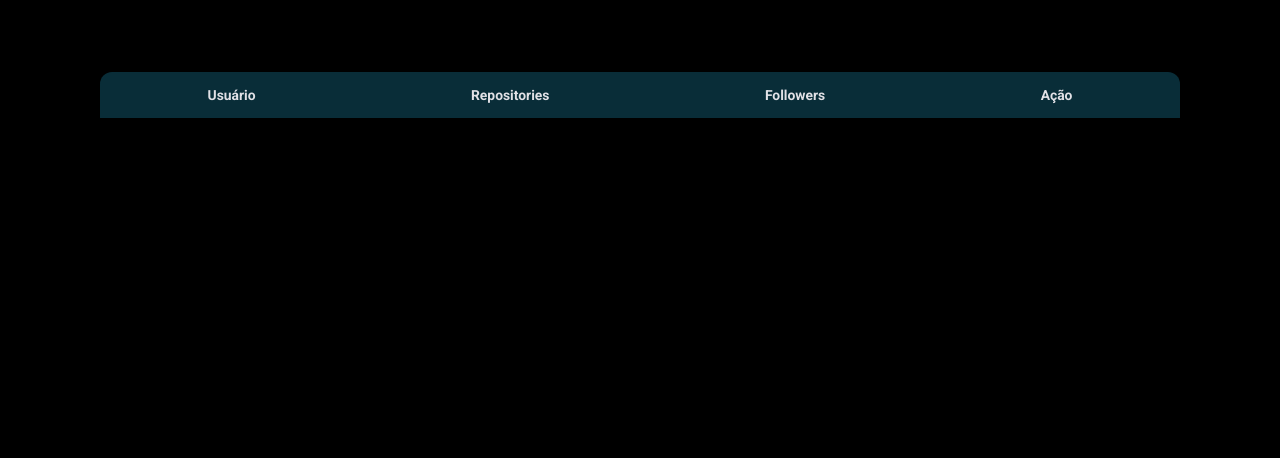
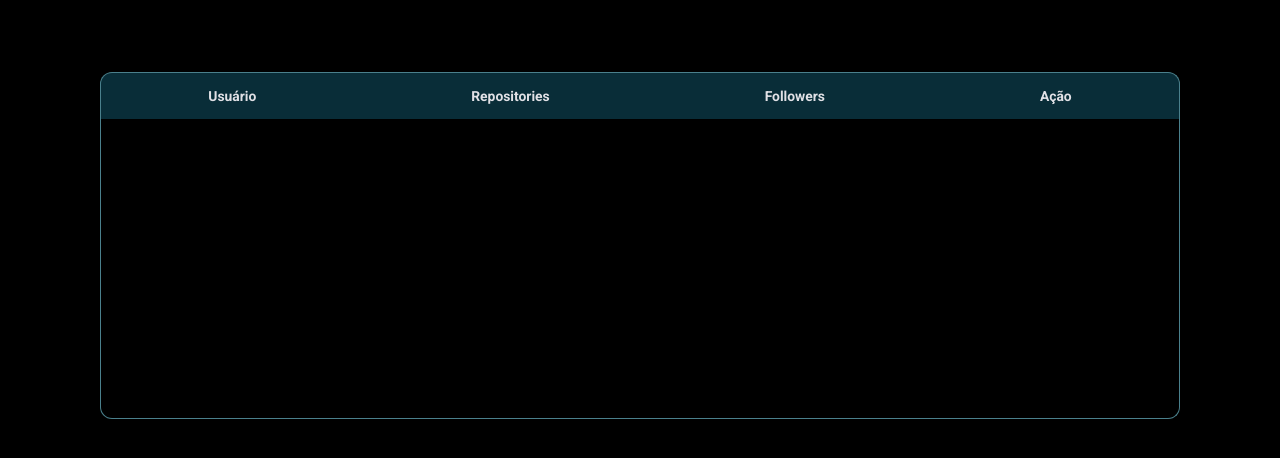
Before and after one commit to lauuh89/GitFav---Stage-6, a plain HTML site: page index.html in a window 1280 px wide. Shown: the part 196-654 px from the top of the page. Drawn offline with Linux system fonts and the light colour scheme.

Commit message:
Add border on table

```diff
--- a/style.css
+++ b/style.css
@@ -19,21 +19,19 @@
 }
 
 ::-webkit-scrollbar {
-  width: 8px;
+  width: 5px;
+  transform: translateX(-20px);
 }
 
-::-webkit-scrollbar-track {
-  background: var(--scroll-background);
-  border-radius: 0 0 8px 0;
-}
+
 
 ::-webkit-scrollbar-thumb {
-  background: var(--scroll-color);
+  background: rgba(74, 128, 140, 1);
   border-radius: 8px;
 }
 
 ::-webkit-scrollbar-thumb:hover {
-  background: var(--scroll-color-hover);
+  background: rgb(49, 84, 92);
 }
 
 body {
@@ -113,6 +111,7 @@ table {
   width: 100%;
   border-collapse: collapse;
   table-layout: fixed;
+
 }
 
 table * {
@@ -125,6 +124,9 @@ table thead tr {
   justify-content: space-around;
   background: var(--table-head);
   border-radius: 12px 12px 0 0;
+  border-top: var(--primary-border);
+  border-left: var(--primary-border);
+  border-right: var(--primary-border);
 }
 
 table thead th {
@@ -136,9 +138,12 @@ table thead th {
 table tbody {
   display: block;
   width: 100%;
-  overflow: auto;
+  overflow: overlay;
   height: 300px;
   border-radius: 0 0 12px 12px;
+  border-bottom: var(--primary-border);
+  border-left: var(--primary-border);
+  border-right: var(--primary-border);
 }
 
 table tbody tr {
@@ -152,6 +157,8 @@ table tbody tr {
 /* par */
 table tbody tr:nth-child(even) {
   background: var(--tbody-primary);
+  border-top: var(--primary-border);
+  border-bottom: var(--primary-border);
 }
 
 /* ímpar */
```
